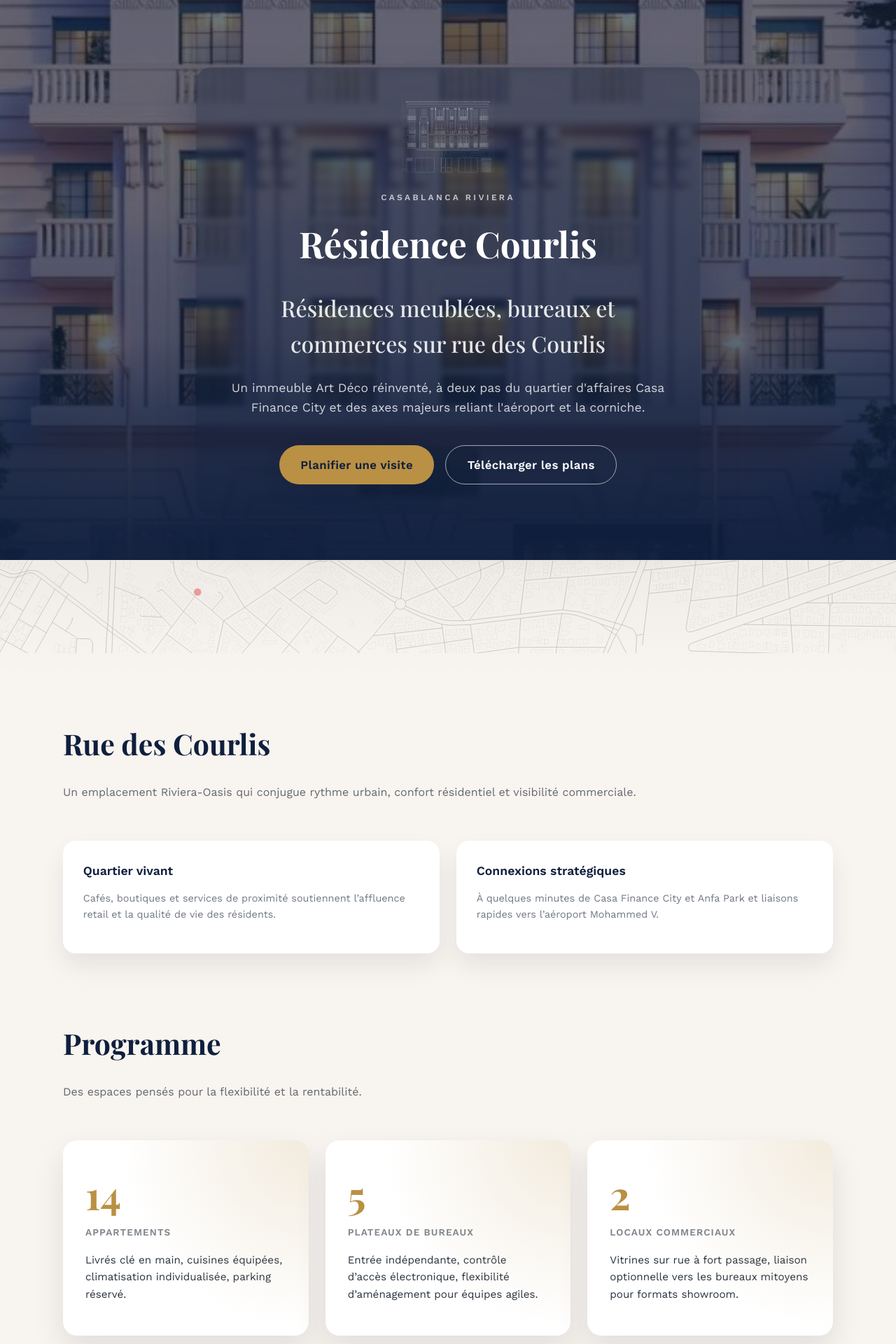
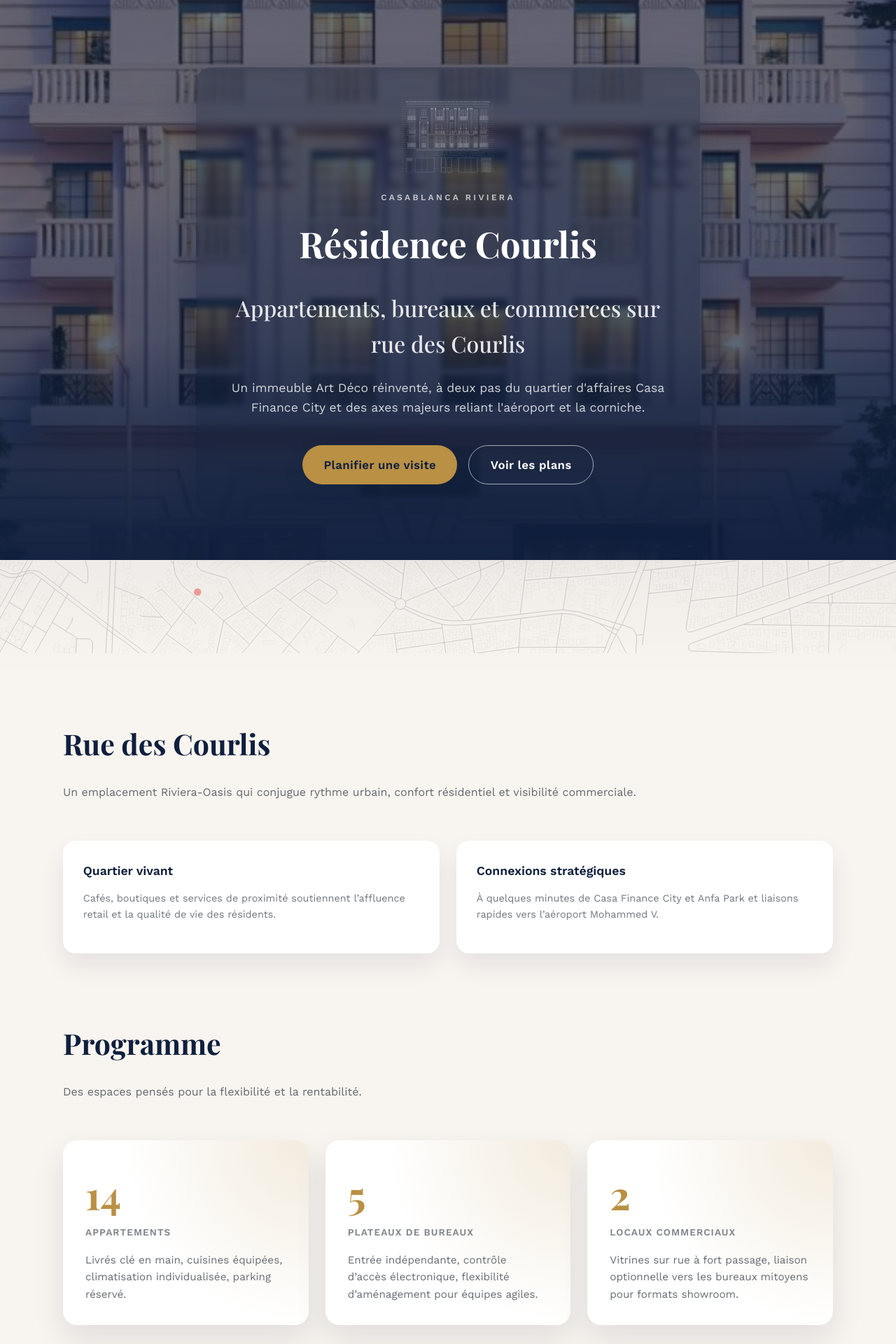
Before and after one commit to jipijipi/HKS, a Jekyll site: the page built from index.html, in a window 1280 px wide. Shown: the top 1920 px of the page at 70% size. Built offline with Jekyll 4.4.1, drawn with Linux system fonts in a browser that asks for light colours.

Commit message:
Update hero and program data for improved clarity; enhance plans and program HTML for better user interaction and styling

```diff
--- a/_data/hero.yml
+++ b/_data/hero.yml
@@ -1,13 +1,12 @@
 eyebrow: Casablanca Riviera
 title: Résidence Courlis
-tagline: Résidences meublées, bureaux et commerces sur rue des Courlis
+tagline: Appartements, bureaux et commerces sur rue des Courlis
 subtitle: >
   Un immeuble Art Déco réinventé, à deux pas du quartier d'affaires Casa Finance City et des axes majeurs reliant l'aéroport et la corniche.
 ctas:
   - label: Planifier une visite
     href: "#contact"
     style: btn--primary
-  - label: Télécharger les plans
-    href: "/plans/plan-autorise.pdf"
+  - label: Voir les plans
+    href: "#plans"
     style: btn--ghost
-    external: true
--- a/_data/program.yml
+++ b/_data/program.yml
@@ -3,10 +3,13 @@
 stats:
   - value: 14
     label: Appartements
+    target: "#residences/appartement-type-a"
     description: Livrés clé en main, cuisines équipées, climatisation individualisée, parking réservé.
   - value: 5
     label: Plateaux de bureaux
+    target: "#offices/plateau-bureau-01"
     description: Entrée indépendante, contrôle d’accès électronique, flexibilité d’aménagement pour équipes agiles.
   - value: 2
     label: Locaux commerciaux
+    target: "#retail/retail-corner-r1"
     description: Vitrines sur rue à fort passage, liaison optionnelle vers les bureaux mitoyens pour formats showroom.
--- a/_includes/plans.html
+++ b/_includes/plans.html
@@ -74,6 +74,9 @@
               {% if unit.surface %}
                 <span class="plan-card__metric plan-card__metric--surface">{{ unit.surface }}</span>
               {% endif %}
+              {% assign availability = unit.available | default: 1 %}
+              {% assign availability = availability | plus: 0 %}
+              <span class="plan-card__metric plan-card__metric--availability">{{ availability }} {% if availability > 1 %}lots restants{% else %}lot restant{% endif %}</span>
               {% if unit.highlights %}
                 <ul class="plan-card__highlights">
                   {% for item in unit.highlights %}
--- a/_includes/program.html
+++ b/_includes/program.html
@@ -5,11 +5,12 @@
   </div>
   <div class="stats">
     {% for stat in site.data.program.stats %}
-      <article class="stat">
-        <p class="stat__value">{{ stat.value }}</p>
-        <p class="stat__label">{{ stat.label }}</p>
-        <p class="stat__description">{{ stat.description }}</p>
-      </article>
+      {% assign target = stat.target | default: '#plans' %}
+      <a class="stat stat--link" href="{{ target }}" data-stat-link>
+        <span class="stat__value">{{ stat.value }}</span>
+        <span class="stat__label">{{ stat.label }}</span>
+        <span class="stat__description">{{ stat.description }}</span>
+      </a>
     {% endfor %}
   </div>
 </section>
--- a/_sass/_site.scss
+++ b/_sass/_site.scss
@@ -224,11 +224,16 @@
 
 .stat {
   position: relative;
+  display: block;
   background: white;
   padding: 2rem;
   border-radius: 20px;
   overflow: hidden;
   box-shadow: 0 20px 45px rgba(15, 31, 61, 0.1);
+  text-decoration: none;
+  color: inherit;
+  transition: transform 180ms ease, box-shadow 180ms ease;
+  cursor: pointer;
 }
 
 .stat::after {
@@ -240,6 +245,7 @@
 }
 
 .stat__value {
+  display: block;
   font-family: "Playfair Display", serif;
   font-size: clamp(2.75rem, 6vw, 3.5rem);
   font-weight: 700;
@@ -248,6 +254,7 @@
 }
 
 .stat__label {
+  display: block;
   margin: 0;
   font-weight: 600;
   text-transform: uppercase;
@@ -257,8 +264,21 @@
 }
 
 .stat__description {
+  display: block;
   margin-top: 1rem;
   font-size: 0.95rem;
+  color: rgba(40, 50, 63, 0.72);
+}
+
+.stat--link:hover,
+.stat--link:focus-visible {
+  transform: translateY(-4px);
+  box-shadow: 0 24px 55px rgba(15, 31, 61, 0.16);
+}
+
+.stat--link:focus-visible {
+  outline: 2px solid rgba(185, 144, 68, 0.45);
+  outline-offset: 4px;
 }
 
 .unit-browser {
@@ -480,6 +500,11 @@
   font-size: 0.95rem;
   font-weight: 600;
   color: $accent;
+}
+
+.plan-card__metric--availability {
+  color: rgba(40, 50, 63, 0.8);
+  font-weight: 500;
 }
 
 .plan-card__highlights {
--- a/assets/js/main.js
+++ b/assets/js/main.js
@@ -1,5 +1,19 @@
 document.addEventListener("DOMContentLoaded", () => {
   const browsers = document.querySelectorAll("[data-unit-browser]");
+  const statLinks = document.querySelectorAll("[data-stat-link]");
+
+  statLinks.forEach((link) => {
+    link.addEventListener("click", (event) => {
+      const targetHash = link.getAttribute("href");
+      if (!targetHash) return;
+      event.preventDefault();
+      if (window.location.hash === targetHash) {
+        window.dispatchEvent(new Event("hashchange"));
+        return;
+      }
+      window.location.hash = targetHash;
+    });
+  });
 
   if (!browsers.length) return;
 
```
